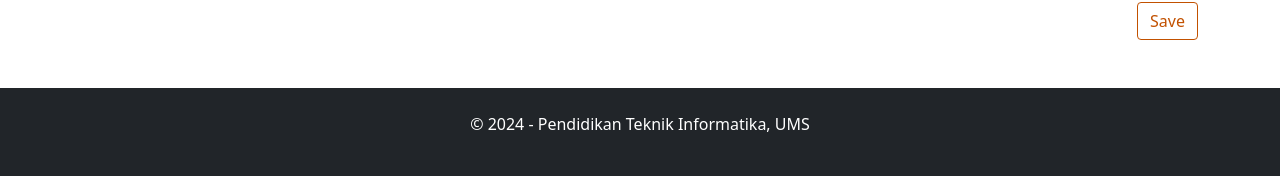
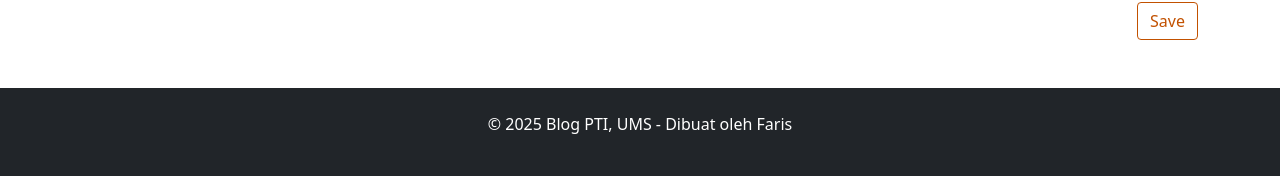
Before and after one commit to a710230117-faris/django-blog, a Django app: page /post/new/ in a window 1280 px wide. Shown: the part 622-800 px from the top of the page. Run offline with Django 5.2, Linux system fonts and the light colour scheme; the visitor is signed in with stand-in values (Sample User, id 1).

Commit message:
Update footer di base.html

```diff
--- a/blog/templates/blog/base.html
+++ b/blog/templates/blog/base.html
@@ -29,7 +29,7 @@
         </main>
         <footer class="bg-dark text-white text-center p-4 mt-5">
             <div class="container">
-                <p>&copy; 2024 - Pendidikan Teknik Informatika, UMS</p>
+                <p>&copy; 2025 Blog PTI, UMS - Dibuat oleh Faris</p>
             </div>
         </footer>
     </body>
```
